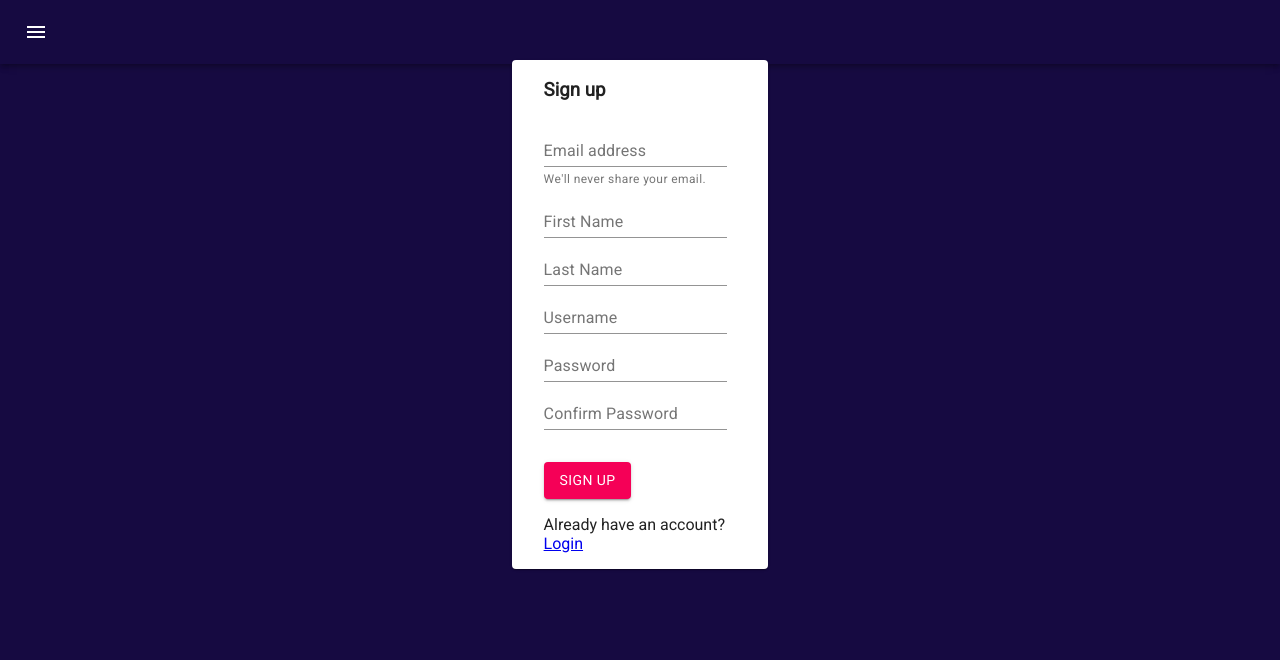
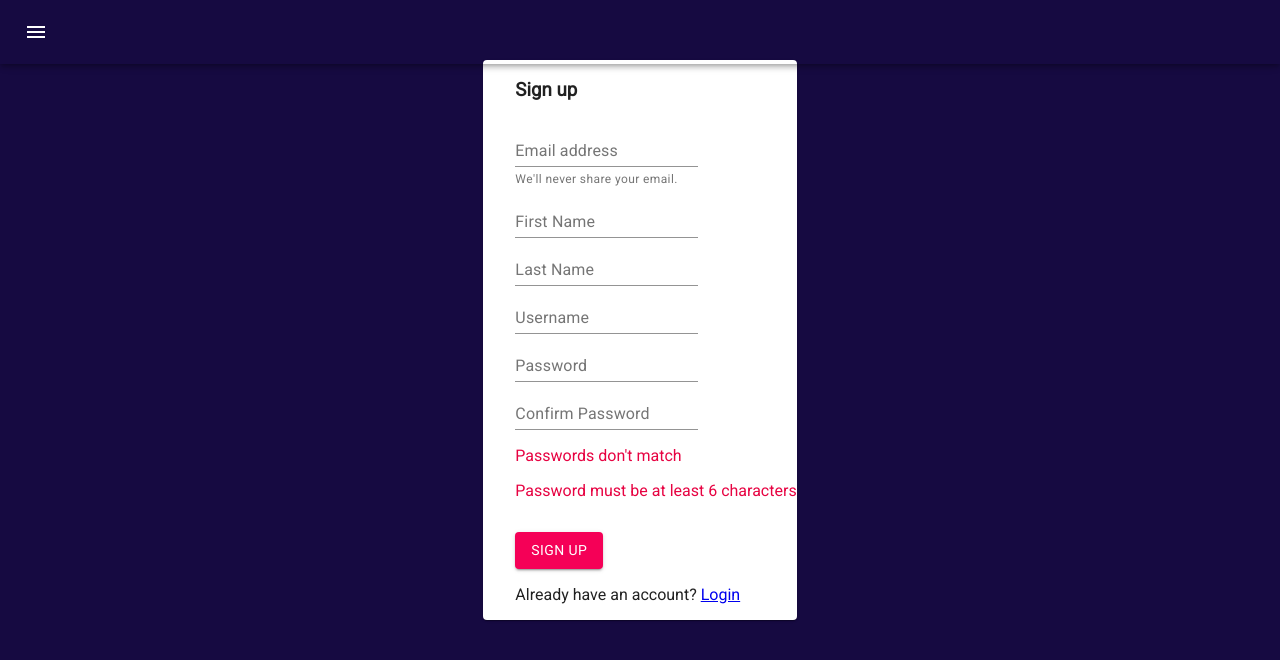
Before and after one commit to PixelCook/houseparty-frontend, a React (Create React App) app: page /signin in a window 1280 px wide. Shown: the top 660 px of the page. Built offline with nearby package versions, Linux system fonts and the light colour scheme; no server answers.

Commit message:
update password req

```diff
--- a/src/modules/Mainpage.jsx
+++ b/src/modules/Mainpage.jsx
@@ -19,7 +19,7 @@ export default function Mainpage() {
         <Grid item xs={12}>
           <h1 style={{ color: "#F90040" }}>HouseParty</h1>
           <div className="signin">
-            <a href="signup">
+          <a style={{textDecoration: "none"}} href="signin">
               <Button variant="contained" color="primary">
                 Sign Up
               </Button>
--- a/src/modules/Navbar.jsx
+++ b/src/modules/Navbar.jsx
@@ -131,7 +131,7 @@ export default function SearchAppBar() {
 
   return (
     <div className={classes.root}>
-      <AppBar position="static" style={{ backgroundColor: "transparent" }}>
+      <AppBar position="sticky" style={{ backgroundColor: "transparent" }}>
         <Toolbar>
           <IconButton
             edge="start"
@@ -150,7 +150,7 @@ export default function SearchAppBar() {
               open={Boolean(anchorEl)}
               onClose={handleClose}
             >
-              <a href="signin"><MenuItem onClick={handleClose}>SignIn</MenuItem></a>
+              <a style={{textDecoration: "none"}} href="signin"><MenuItem onClick={handleClose}>SignIn</MenuItem></a>
             </Menu>
         </Toolbar>
       </AppBar>
--- a/src/modules/Signin.jsx
+++ b/src/modules/Signin.jsx
@@ -14,7 +14,7 @@ import { signUpUrl } from "../utils/config";
 import axios from "axios";
 
 export default function Signin() {
-  const [signUpValues, setSignUpValues] = useState({});
+  const [signUpValues, setSignUpValues] = useState({password1: ""});
 
   const {
     REACT_APP_CLIENT_ID,
@@ -129,6 +129,9 @@ export default function Signin() {
               {signUpValues.password1 !== signUpValues.password2 && (
                 <p className='error'>Passwords don't match</p>
               )}
+              {signUpValues.password1.length < 6 && (
+                <p className='error'>Password must be at least 6 characters</p>
+              )}
             </Grid>
           </div>
           <Grid item xs={12}>
```
Also changed, not shown: 1 other file (tests, documents, lock files or other folders).
